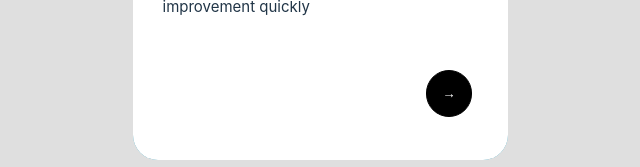
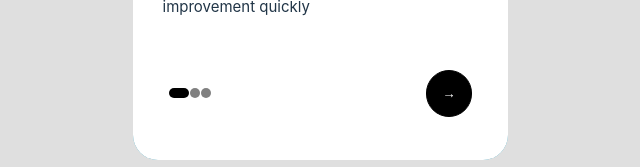
Before and after one commit to LaraBerenguer/react-digital-onboarding, a React (Vite) app: page / in a window 1280 px wide. Shown: the part 606-773 px from the top of the page, without its empty margins (320-960 px from the left). Built offline with nearby package versions, Linux system fonts and the light colour scheme.

Commit message:
Added dinamic buttons and indicator.

```diff
--- a/src/App.jsx
+++ b/src/App.jsx
@@ -25,7 +25,7 @@ export default function App() {
       description: 'Resting well and disconnecting is vital. This way you will reduce stress and anxiety. You will improve your concentration and consolidate your learning',
       bgColor: '#edc73f',
       image: meditation
-    },
+    }
   ];
 
   const [step, setStep] = useState(0);
@@ -42,6 +42,6 @@ export default function App() {
   return (
     <Card title={currentCardData.title} description={currentCardData.description
     } image={currentCardData.image} bgColor={currentCardData.bgColor}
-    nextStep={nextStep} prevStep={prevStep} currentStep={step}/>
+    nextStep={nextStep} prevStep={prevStep} currentStep={step} dataLength={tutorialData.length}/>
   );
 }
--- a/src/components/Card.jsx
+++ b/src/components/Card.jsx
@@ -1,7 +1,7 @@
-import { CardContainer, CardWrapper, ImgSection, Content, CardImage, TitleSection, TextSection, NextButton, PrevButton, ButtonSection, Title, ButtonLeft, ButtonRigth } from './cardStyles.jsx';
+import { CardContainer, CardWrapper, ImgSection, CardImage, Content, TitleSection, Title, TextSection, ButtonSection, ButtonLeft, ButtonRigth, NextButton, PrevButton } from './cardStyles.jsx';
+import Indicator from './Indicator.jsx';
 
-
-function Card({ title, description, image, bgColor, nextStep, prevStep, currentStep }) {
+function Card({ title, description, image, bgColor, nextStep, prevStep, currentStep, dataLength }) {
 
     console.log("step: ", currentStep);
 
@@ -22,10 +22,11 @@ function Card({ title, description, image, bgColor, nextStep, prevStep, currentS
                     </TextSection>
                     <ButtonSection>
                         <ButtonLeft>
+                            <Indicator currentStep={currentStep} dataLength={dataLength} />
                         </ButtonLeft>
                         <ButtonRigth>
                             {currentStep > 0 && (<PrevButton onClick={prevStep}>←</PrevButton>)}
-                            {currentStep < 2 && (<NextButton onClick={nextStep}>→</NextButton>)}
+                            {currentStep < dataLength - 1 && (<NextButton onClick={nextStep}>→</NextButton>)}
                         </ButtonRigth>
                     </ButtonSection>
 
--- /dev/null
+++ b/src/components/Indicator.jsx
@@ -0,0 +1,17 @@
+import { Bola, IndicatorContainer } from './indicatorStyles';
+
+function Indicator({ currentStep, dataLength }) {
+
+    //usar map para añadir propiedad o bolita o ???
+    //dentro del map (se puede) hacer ternario para ver si es primero o no???
+    return (
+        <IndicatorContainer>
+            {Array(dataLength).fill().map((_, index) => (
+                <Bola key={index} $active={index === currentStep} />
+            )
+        )}
+        </IndicatorContainer>
+    );
+};
+
+export default Indicator;
--- /dev/null
+++ b/src/components/indicatorStyles.jsx
@@ -0,0 +1,16 @@
+import styled from 'styled-components';
+
+export const IndicatorContainer = styled.div`
+    display: flex;
+    flex-direction: row;
+    gap: 1px;
+    align-items: center;
+    margin: 16px;
+`
+
+export const Bola = styled.section`
+    width: ${props => (props.$active ? '20px' : '10px')};
+    height: 10px;
+    border-radius: 5px;
+    background-color: ${props => (props.$active ? 'black' : 'grey')};
+`
```
